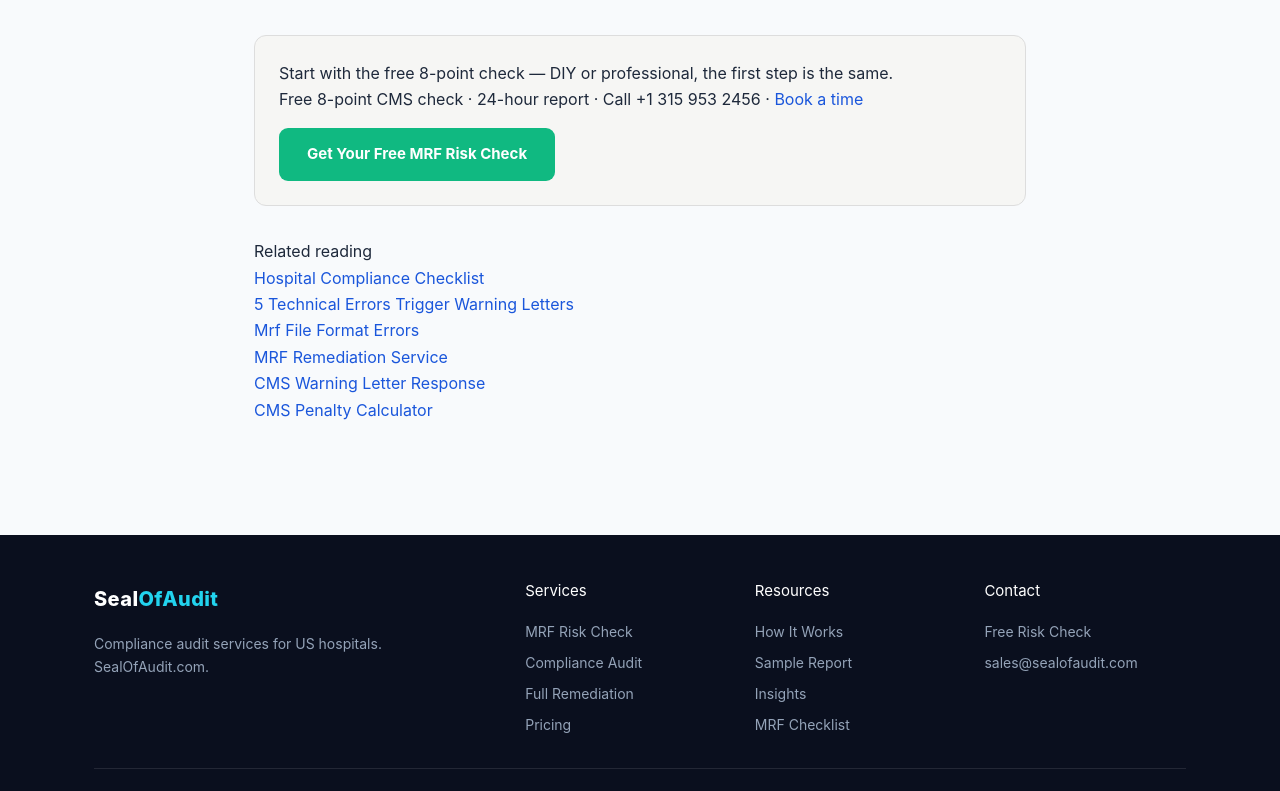
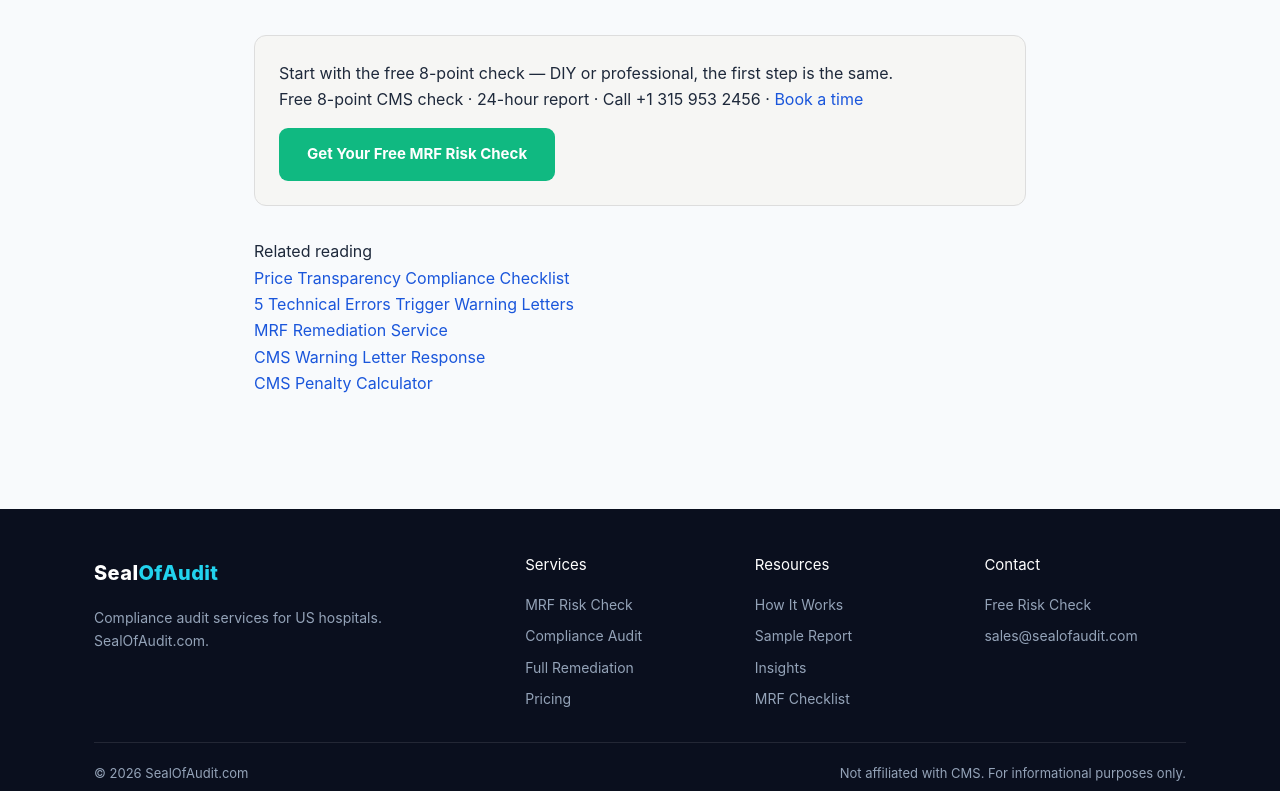
Before and after one commit to yasir23/sealofaudit, a Next.js app: page /blog/diy-vs-professional-mrf-audit in a window 1280 px wide. Shown: the part 1585-2376 px from the top of the page. Built offline with nearby package versions, Linux system fonts and the light colour scheme.

Commit message:
Fix 10 broken internal links in blog related-reading (4xx reduction)

```diff
--- a/app/blog/28-hospitals-fined-what-they-got-wrong/page.js
+++ b/app/blog/28-hospitals-fined-what-they-got-wrong/page.js
@@ -80,7 +80,7 @@ export default function BlogPost() {
           <ul>
             <li><Link href="/blog/pinnacle-hospital-fined-twice">Pinnacle Hospital Fined Twice</Link></li>
             <li><Link href="/blog/largest-cms-fine-northside">Largest Cms Fine Northside</Link></li>
-            <li><Link href="/blog/mrf-file-format-errors">Mrf File Format Errors</Link></li>
+            <li><Link href="/blog/5-technical-errors-trigger-warning-letters">5 Technical Errors Trigger Warning Letters</Link></li>
             <li><Link href="/services/mrf-remediation">MRF Remediation Service</Link></li>
             <li><Link href="/services/cms-warning-letter-response">CMS Warning Letter Response</Link></li>
             <li><Link href="/penalty-calculator">CMS Penalty Calculator</Link></li>
--- a/app/blog/5-technical-errors-trigger-warning-letters/page.js
+++ b/app/blog/5-technical-errors-trigger-warning-letters/page.js
@@ -78,7 +78,7 @@ export default function BlogPost() {
 
           <h2>Related reading</h2>
           <ul>
-            <li><Link href="/blog/mrf-file-format-errors">Mrf File Format Errors</Link></li>
+            <li><Link href="/blog/5-technical-errors-trigger-warning-letters">5 Technical Errors Trigger Warning Letters</Link></li>
             <li><Link href="/blog/mrf-json-format-guide">Mrf Json Format Guide</Link></li>
             <li><Link href="/blog/most-warning-letters-formatting-errors">Most Warning Letters Formatting Errors</Link></li>
             <li><Link href="/services/mrf-remediation">MRF Remediation Service</Link></li>
--- a/app/blog/cms-warns-500-hospitals-2026/page.js
+++ b/app/blog/cms-warns-500-hospitals-2026/page.js
@@ -80,7 +80,7 @@ export default function BlogPost() {
           <ul>
             <li><Link href="/blog/cms-enforcement-tracker-2026">Cms Enforcement Tracker 2026</Link></li>
             <li><Link href="/blog/warning-letter-vs-cap-vs-fine">Warning Letter Vs Cap Vs Fine</Link></li>
-            <li><Link href="/blog/mrf-file-format-errors">Mrf File Format Errors</Link></li>
+            <li><Link href="/blog/5-technical-errors-trigger-warning-letters">5 Technical Errors Trigger Warning Letters</Link></li>
             <li><Link href="/services/mrf-remediation">MRF Remediation Service</Link></li>
             <li><Link href="/services/cms-warning-letter-response">CMS Warning Letter Response</Link></li>
             <li><Link href="/penalty-calculator">CMS Penalty Calculator</Link></li>
--- a/app/blog/compliance-attestation-signer/page.js
+++ b/app/blog/compliance-attestation-signer/page.js
@@ -80,7 +80,7 @@ export default function BlogPost() {
           <ul>
             <li><Link href="/blog/cms-mrf-requirements-2026">Cms Mrf Requirements 2026</Link></li>
             <li><Link href="/blog/what-is-machine-readable-file">What Is Machine Readable File</Link></li>
-            <li><Link href="/blog/hospital-compliance-checklist">Hospital Compliance Checklist</Link></li>
+            <li><Link href="/blog/price-transparency-compliance-checklist">Price Transparency Compliance Checklist</Link></li>
             <li><Link href="/services/mrf-remediation">MRF Remediation Service</Link></li>
             <li><Link href="/services/cms-warning-letter-response">CMS Warning Letter Response</Link></li>
             <li><Link href="/penalty-calculator">CMS Penalty Calculator</Link></li>
--- a/app/blog/diy-vs-professional-mrf-audit/page.js
+++ b/app/blog/diy-vs-professional-mrf-audit/page.js
@@ -78,9 +78,8 @@ export default function BlogPost() {
 
           <h2>Related reading</h2>
           <ul>
-            <li><Link href="/blog/hospital-compliance-checklist">Hospital Compliance Checklist</Link></li>
+            <li><Link href="/blog/price-transparency-compliance-checklist">Price Transparency Compliance Checklist</Link></li>
             <li><Link href="/blog/5-technical-errors-trigger-warning-letters">5 Technical Errors Trigger Warning Letters</Link></li>
-            <li><Link href="/blog/mrf-file-format-errors">Mrf File Format Errors</Link></li>
             <li><Link href="/services/mrf-remediation">MRF Remediation Service</Link></li>
             <li><Link href="/services/cms-warning-letter-response">CMS Warning Letter Response</Link></li>
             <li><Link href="/penalty-calculator">CMS Penalty Calculator</Link></li>
--- a/app/blog/most-warning-letters-formatting-errors/page.js
+++ b/app/blog/most-warning-letters-formatting-errors/page.js
@@ -78,7 +78,7 @@ export default function BlogPost() {
 
           <h2>Related reading</h2>
           <ul>
-            <li><Link href="/blog/mrf-file-format-errors">Mrf File Format Errors</Link></li>
+            <li><Link href="/blog/5-technical-errors-trigger-warning-letters">5 Technical Errors Trigger Warning Letters</Link></li>
             <li><Link href="/blog/cms-warns-500-hospitals-2026">Cms Warns 500 Hospitals 2026</Link></li>
             <li><Link href="/blog/mrf-json-format-guide">Mrf Json Format Guide</Link></li>
             <li><Link href="/services/mrf-remediation">MRF Remediation Service</Link></li>
--- a/app/blog/warning-letter-vs-cap-vs-fine/page.js
+++ b/app/blog/warning-letter-vs-cap-vs-fine/page.js
@@ -80,7 +80,7 @@ export default function BlogPost() {
           <ul>
             <li><Link href="/blog/from-warning-letter-to-fine-timeline">From Warning Letter To Fine Timeline</Link></li>
             <li><Link href="/blog/cms-warns-500-hospitals-2026">Cms Warns 500 Hospitals 2026</Link></li>
-            <li><Link href="/blog/mrf-file-format-errors">Mrf File Format Errors</Link></li>
+            <li><Link href="/blog/5-technical-errors-trigger-warning-letters">5 Technical Errors Trigger Warning Letters</Link></li>
             <li><Link href="/services/mrf-remediation">MRF Remediation Service</Link></li>
             <li><Link href="/services/cms-warning-letter-response">CMS Warning Letter Response</Link></li>
             <li><Link href="/penalty-calculator">CMS Penalty Calculator</Link></li>
--- a/app/blog/what-is-machine-readable-file/page.js
+++ b/app/blog/what-is-machine-readable-file/page.js
@@ -79,7 +79,7 @@ export default function BlogPost() {
           <h2>Related reading</h2>
           <ul>
             <li><Link href="/blog/mrf-json-format-guide">Mrf Json Format Guide</Link></li>
-            <li><Link href="/blog/mrf-file-format-errors">Mrf File Format Errors</Link></li>
+            <li><Link href="/blog/5-technical-errors-trigger-warning-letters">5 Technical Errors Trigger Warning Letters</Link></li>
             <li><Link href="/blog/cms-mrf-requirements-2026">Cms Mrf Requirements 2026</Link></li>
             <li><Link href="/services/mrf-remediation">MRF Remediation Service</Link></li>
             <li><Link href="/services/cms-warning-letter-response">CMS Warning Letter Response</Link></li>
--- a/app/blog/what-to-ask-before-hiring-mrf-auditor/page.js
+++ b/app/blog/what-to-ask-before-hiring-mrf-auditor/page.js
@@ -79,7 +79,7 @@ export default function BlogPost() {
           <h2>Related reading</h2>
           <ul>
             <li><Link href="/blog/diy-vs-professional-mrf-audit">Diy Vs Professional Mrf Audit</Link></li>
-            <li><Link href="/blog/hospital-compliance-checklist">Hospital Compliance Checklist</Link></li>
+            <li><Link href="/blog/price-transparency-compliance-checklist">Price Transparency Compliance Checklist</Link></li>
             <li><Link href="/blog/cms-mrf-requirements-2026">Cms Mrf Requirements 2026</Link></li>
             <li><Link href="/services/mrf-remediation">MRF Remediation Service</Link></li>
             <li><Link href="/services/cms-warning-letter-response">CMS Warning Letter Response</Link></li>
```
Also changed, not shown: 121 other files (tests, documents, lock files or other folders).
